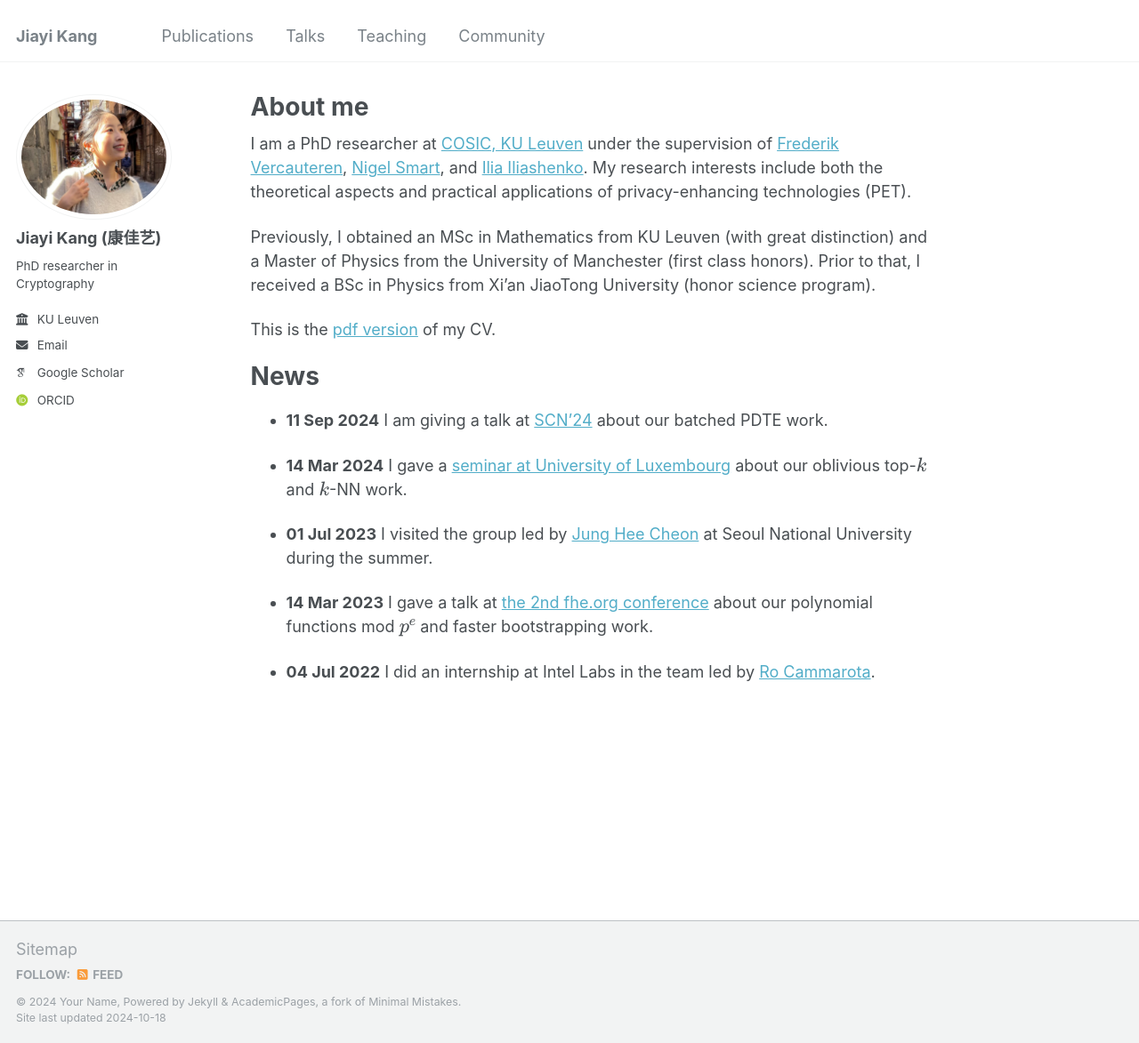
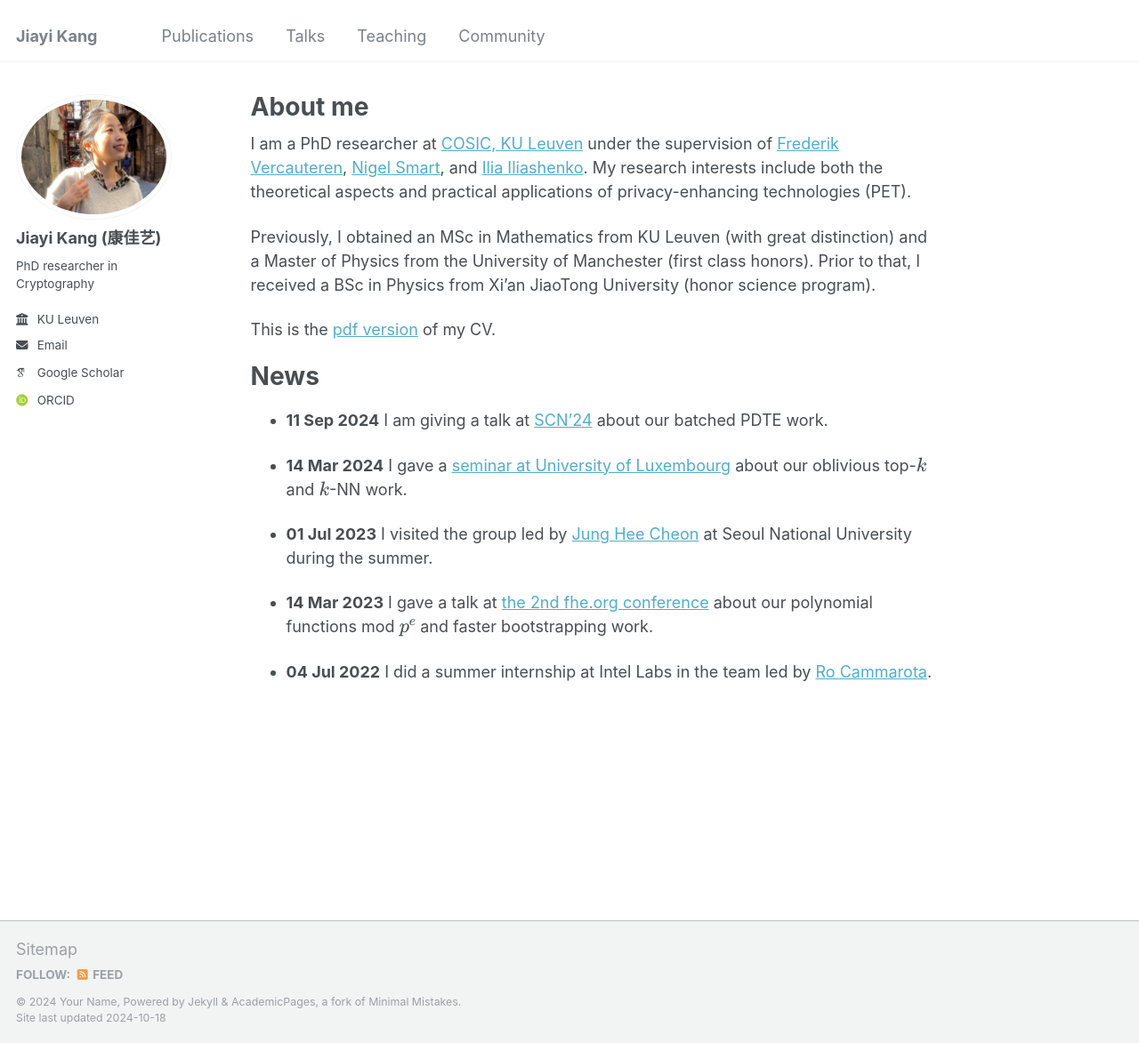
Before and after one commit to jiayikang2/jiayikang2.github.io, a Jekyll site: the page built from _pages/about.md, in a window 1280 px wide and 1173 px high. Shown: the whole window at 89% size. Built offline with Jekyll 4.4.1, drawn with Linux system fonts in a browser that asks for light colours; some web fonts are replaced.

Commit message:
update aboutme

```diff
--- a/_pages/about.md
+++ b/_pages/about.md
@@ -26,4 +26,4 @@ News
 
  - **14 Mar 2023** I gave a talk at [the 2nd fhe.org conference](https://fhe.org/conferences/conference-2023/resources) about our polynomial functions mod \\(p^e\\) and faster bootstrapping work.
 
- - **04 Jul 2022** I did an internship at Intel Labs in the team led by [Ro Cammarota](https://www.intel.com/content/www/us/en/research/featured-researchers/ro-cammarota.html).
+ - **04 Jul 2022** I did a summer internship at Intel Labs in the team led by [Ro Cammarota](https://www.intel.com/content/www/us/en/research/featured-researchers/ro-cammarota.html).
```
